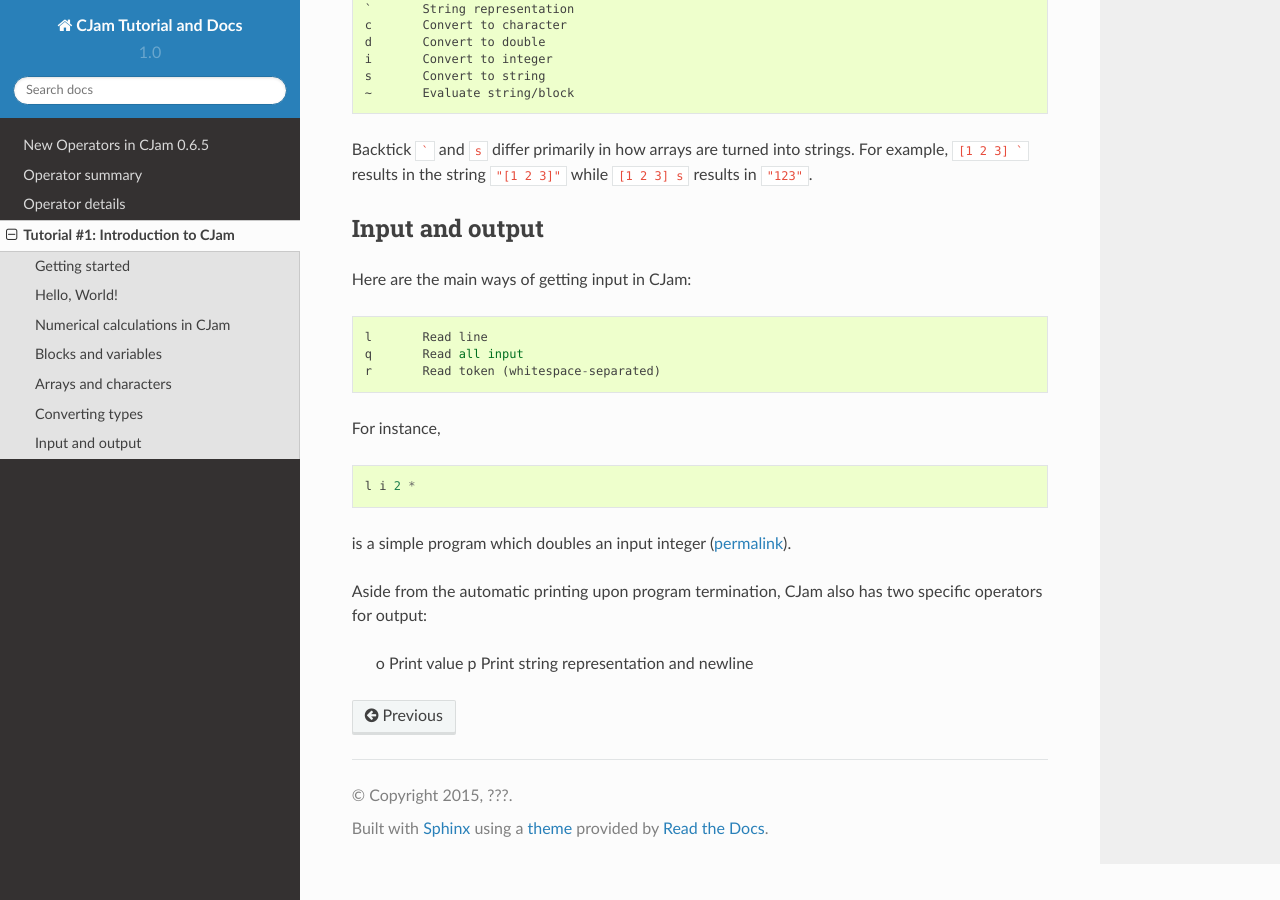
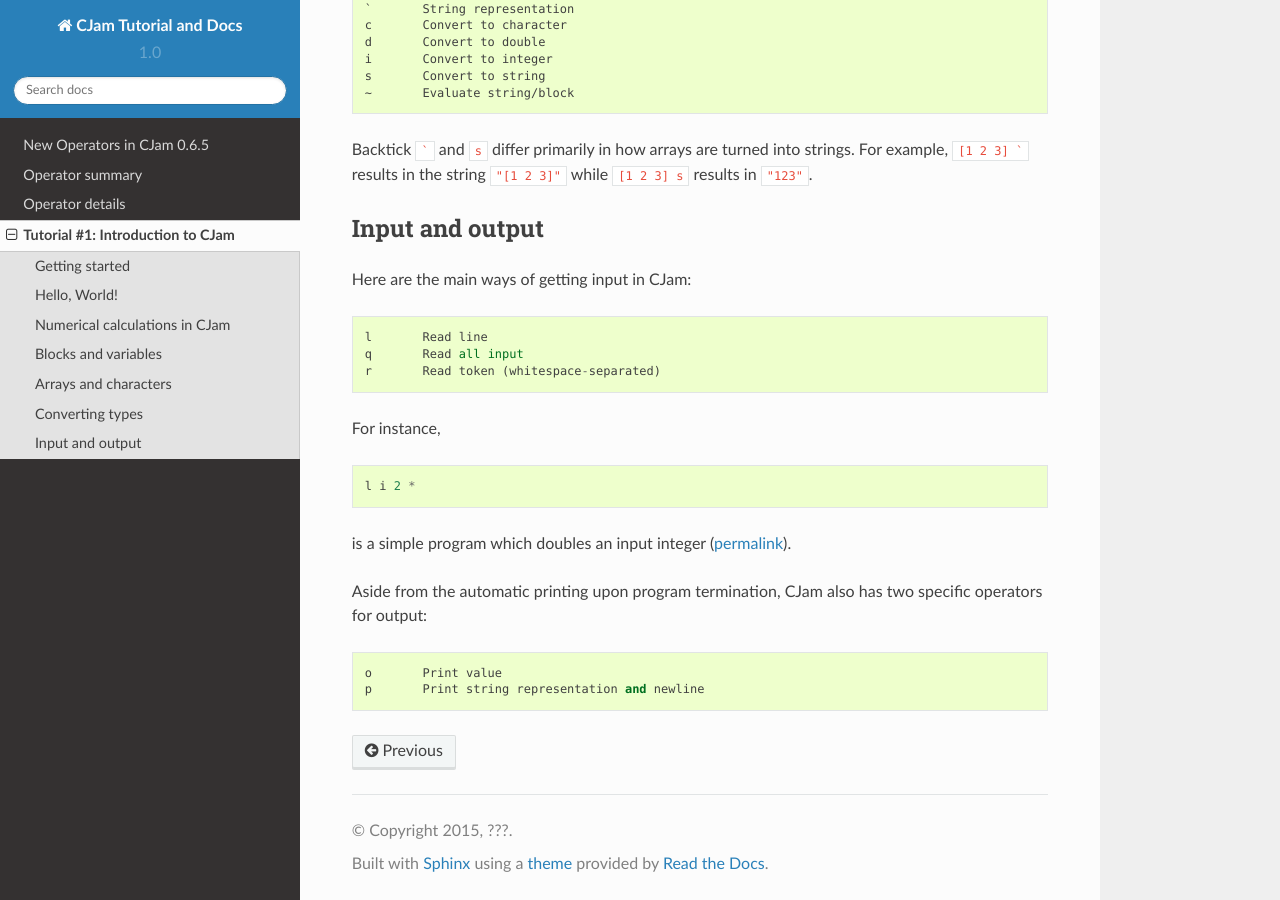
Before and after one commit to Sp3000/CJam, a Sphinx documentation site: the page built from docs/intro.rst, in a window 1280 px wide and 900 px high, scrolled down 4157 px. Built offline with Sphinx 7.4.7 and the Read the Docs theme 2.0.0, drawn with Linux system fonts in a browser that asks for light colours.

Commit message:
Missing colons

```diff
--- a/docs/intro.rst
+++ b/docs/intro.rst
@@ -154,7 +154,7 @@ For instance, ::
 
 is a simple program which doubles an input integer (`permalink <http://cjam.aditsu.net/#code=l%20i%202%20*&input=6>`__).
 
-Aside from the automatic printing upon program termination, CJam also has two specific operators for output:
+Aside from the automatic printing upon program termination, CJam also has two specific operators for output: ::
 
     o       Print value
     p       Print string representation and newline
```
Also changed, not shown: 5 other files.
